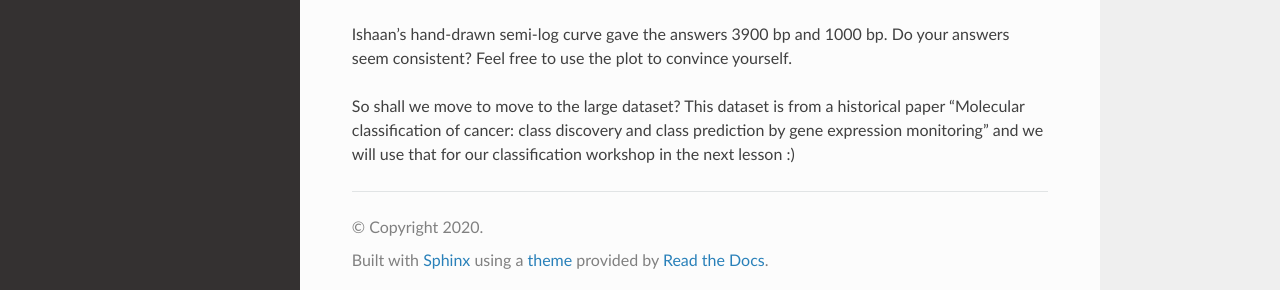
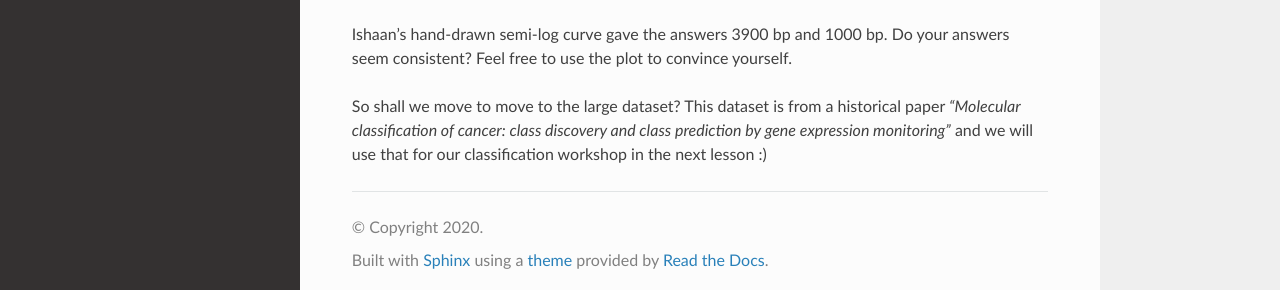
Before and after one commit to ubicucsd/crash_course, a Sphinx documentation site: the page built from source/7_DataAnalysisWithPython.md, in a window 1280 px wide and 900 px high, scrolled down 7480 px. Shown: the part 603-893 px from the top of the window. Built offline with Sphinx 7.4.7 and the Read the Docs theme 2.0.0, drawn with Linux system fonts in a browser that asks for light colours.

```diff
--- a/source/7_DataAnalysisWithPython.md
+++ b/source/7_DataAnalysisWithPython.md
@@ -317,4 +317,4 @@ print(np.exp(linregressor.predict( [[18],[26.16]] )))
 
 Ishaan's hand-drawn semi-log curve gave the answers 3900 bp and 1000 bp. Do your answers seem consistent? Feel free to use the plot to convince yourself.
 
-So shall we move to move to the large dataset? This dataset is from a historical paper "Molecular classification of cancer: class discovery and class prediction by gene expression monitoring" and we will use that for our classification workshop in the next lesson :)
+So shall we move to move to the large dataset? This dataset is from a historical paper *"Molecular classification of cancer: class discovery and class prediction by gene expression monitoring"* and we will use that for our classification workshop in the next lesson :)
```
